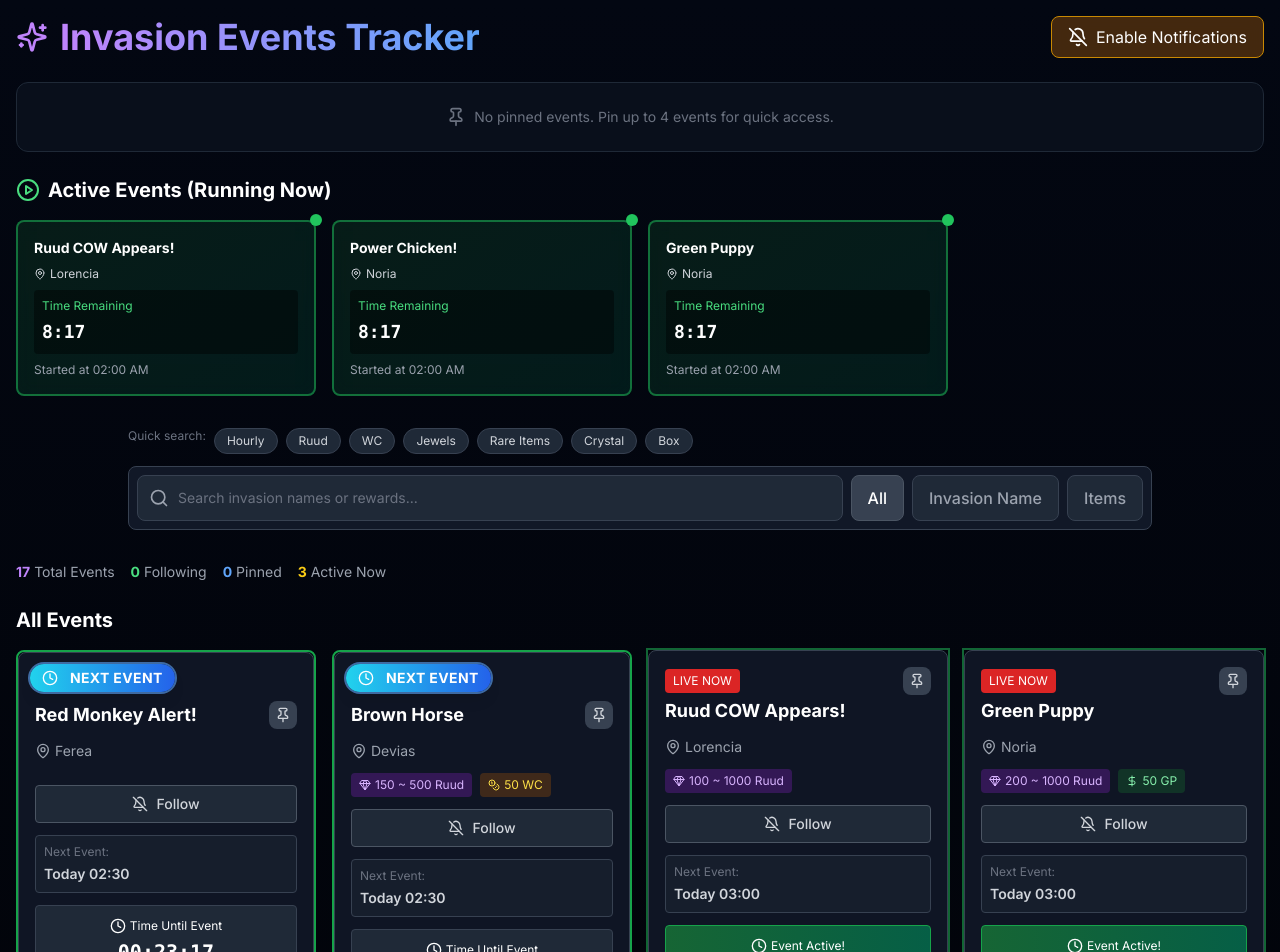
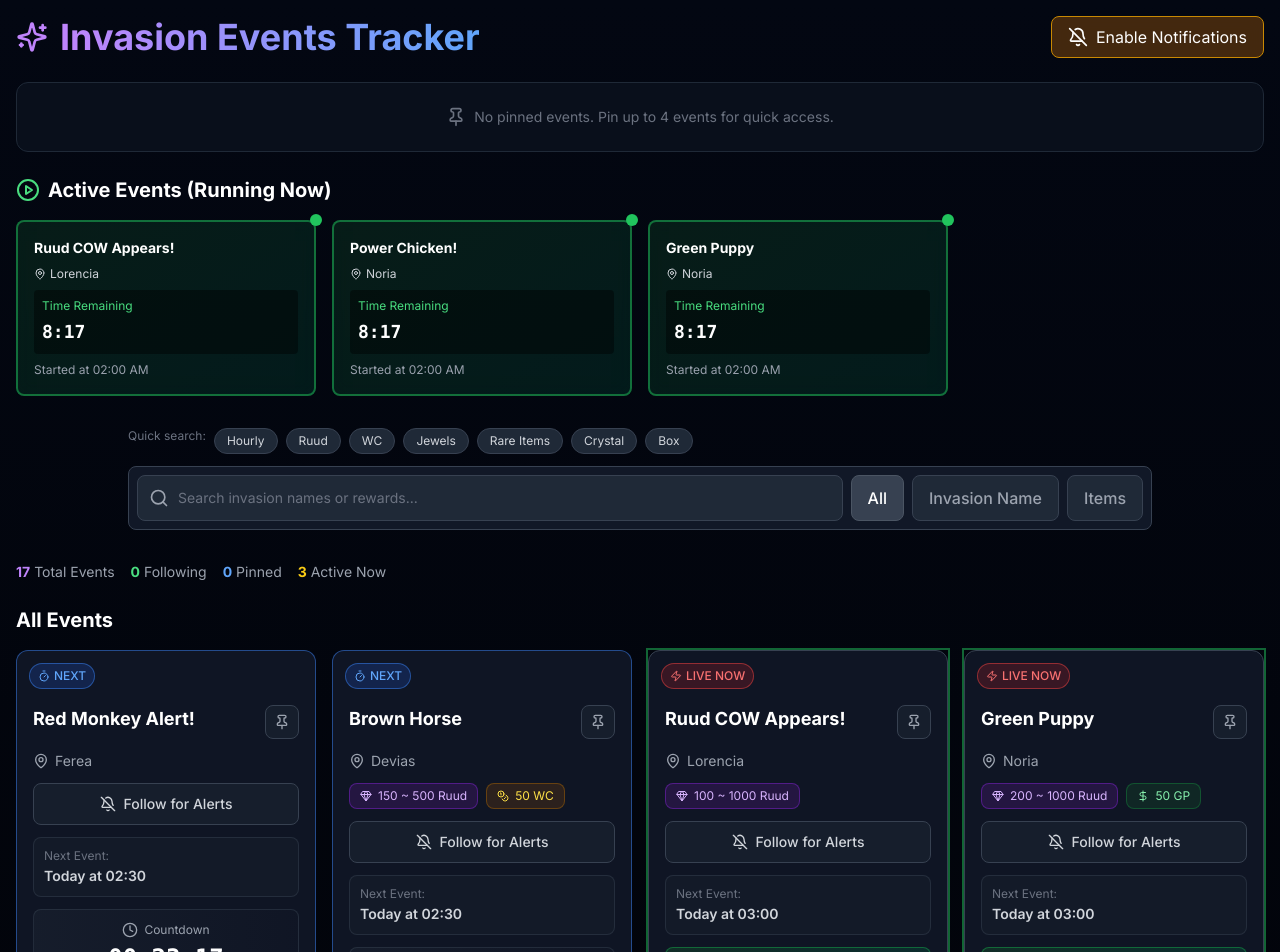
Before and after one commit to crowjay1807/event-nextjs-app, a Next.js app: page / in a window 1280 px wide. Shown: the top 952 px of the page. Built offline with nearby package versions, Linux system fonts and the light colour scheme.

Commit message:
UI Update: Improved badges stability, enhanced card design with better visual hierarchy and glassmorphism effects

```diff
--- a/app/globals.css
+++ b/app/globals.css
@@ -3,9 +3,12 @@
 @tailwind utilities;
 
 body {
-  background-color: #0f0f0f;
+  background-color: #0a0a0a;
   color: white;
   min-height: 100vh;
+  background-image:
+    radial-gradient(at 0% 0%, rgb(31, 41, 55) 0, transparent 50%),
+    radial-gradient(at 100% 100%, rgb(49, 46, 129) 0, transparent 50%);
 }
 
 .tooltip {
@@ -14,28 +17,13 @@ body {
   transform: translateY(-10px) scale(0.95);
   transition: all 0.3s cubic-bezier(0.68, -0.55, 0.265, 1.55);
   pointer-events: none;
-  box-shadow: 0 4px 24px 0 rgba(0,0,0,0.25), 0 0 0 2px rgba(0,255,255,0.08);
-  border-radius: 1rem;
-  overflow: hidden;
-  max-width: 95vw;
 }
 
 .card:hover .tooltip {
   opacity: 1;
   visibility: visible;
-  transform: translateY(0) scale(1.03);
+  transform: translateY(0) scale(1);
   pointer-events: auto;
-  z-index: 100;
-}
-
-@media (max-width: 600px) {
-  .tooltip {
-    width: 90vw !important;
-    left: 0 !important;
-    right: 0 !important;
-    margin-left: auto !important;
-    margin-right: auto !important;
-  }
 }
 
 .card {
@@ -58,14 +46,12 @@ body {
   animation: fadeInUp 0.3s ease-out;
 }
 
-/* Enhanced Glassmorphism and Tooltip Effects */
+/* Glassmorphism effect for tooltip */
 .glass-effect {
   background: rgba(17, 25, 40, 0.85);
-  backdrop-filter: blur(20px) saturate(200%);
-  -webkit-backdrop-filter: blur(20px) saturate(200%);
-  border: 1.5px solid rgba(255, 255, 255, 0.18);
-  box-shadow: 0 8px 32px 0 rgba(31, 38, 135, 0.37), 0 0 0 2px rgba(0,255,255,0.08);
-  border-radius: 1rem;
+  backdrop-filter: blur(16px) saturate(180%);
+  -webkit-backdrop-filter: blur(16px) saturate(180%);
+  border: 1px solid rgba(255, 255, 255, 0.125);
 }
 
 /* Search suggestions dropdown */
@@ -82,6 +68,7 @@ body {
 
 .search-suggestions::-webkit-scrollbar-track {
   background: #2d3748;
+  border-radius: 3px;
 }
 
 .search-suggestions::-webkit-scrollbar-thumb {
@@ -92,3 +79,35 @@ body {
 .search-suggestions::-webkit-scrollbar-thumb:hover {
   background: #718096;
 }
+
+/* Card hover effects */
+.card-hover {
+  transition: transform 0.2s ease, box-shadow 0.2s ease;
+}
+
+.card-hover:hover {
+  transform: translateY(-2px);
+  box-shadow: 0 10px 40px rgba(0, 0, 0, 0.5);
+}
+
+/* Gradient text */
+.gradient-text {
+  background: linear-gradient(to right, #a78bfa, #60a5fa);
+  -webkit-background-clip: text;
+  background-clip: text;
+  -webkit-text-fill-color: transparent;
+}
+
+/* Pulse animation for live events */
+@keyframes pulse-glow {
+  0%, 100% {
+    box-shadow: 0 0 20px rgba(34, 197, 94, 0.4);
+  }
+  50% {
+    box-shadow: 0 0 30px rgba(34, 197, 94, 0.6), 0 0 40px rgba(34, 197, 94, 0.4);
+  }
+}
+
+.live-glow {
+  animation: pulse-glow 2s ease-in-out infinite;
+}
--- a/components/EventCard.tsx
+++ b/components/EventCard.tsx
@@ -2,7 +2,7 @@
 
 import { useState, useEffect, useRef } from 'react';
 import { EventItem, isEventActive } from '@/lib/types';
-import { Clock, MapPin, Gift, Bell, BellOff, Coins, DollarSign, Gem, Pin, PinOff } from 'lucide-react';
+import { Clock, MapPin, Gift, Bell, BellOff, Coins, DollarSign, Gem, Pin, PinOff, Zap, Timer } from 'lucide-react';
 import { format } from 'date-fns';
 
 interface EventCardProps {
@@ -105,28 +105,42 @@ export default function EventCard({ event, isUpcoming = false, onFollowToggle, o
   return (
     <div
       ref={cardRef}
-      className={`card relative ${isUpcoming ? 'border-2 border-green-600 rounded-lg' : ''} ${isActive ? 'ring-2 ring-green-500 ring-opacity-50' : ''}`}
+      className={`card relative ${isActive ? 'ring-2 ring-green-500 ring-opacity-50' : ''}`}
       onMouseEnter={() => setShowTooltip(true)}
       onMouseLeave={() => setShowTooltip(false)}
     >
-      {isUpcoming && (
-        <div className="absolute left-3 top-3 z-10 flex items-center gap-2 px-3 py-1 rounded-full bg-gradient-to-r from-cyan-400 to-blue-600 shadow-lg text-white font-bold text-sm tracking-wide animate-pulse ring-2 ring-blue-400/60">
-          <Clock className="w-4 h-4 mr-1 animate-spin-slow" />
-          NEXT EVENT
+      <div className={`bg-gray-900/90 backdrop-blur rounded-xl border ${isUpcoming && !isActive ? 'border-blue-500/50' : 'border-gray-700'} hover:border-gray-600 transition-all duration-300 overflow-hidden`}>
+        {/* Card Header with Badges */}
+        <div className="relative">
+          {/* Status Badges Row */}
+          {(isUpcoming || isActive || event.pinned) && (
+            <div className="flex gap-2 p-3 pb-0">
+              {isActive && (
+                <div className="inline-flex items-center gap-1 text-xs bg-red-600/20 border border-red-500/50 text-red-400 px-2 py-1 rounded-full">
+                  <Zap className="w-3 h-3 animate-pulse" />
+                  <span className="font-medium">LIVE NOW</span>
                 </div>
               )}
-      <div className={`bg-gray-900/90 backdrop-blur rounded-lg border border-gray-700 p-4 h-full hover:border-gray-600 transition-all ${isUpcoming ? 'pt-12' : ''}`}>
-        <div className="space-y-3">
-          {/* Header with badges */}
-          <div className="flex justify-between items-start">
-            <div className="flex-1">
-              {isActive && (
-                <div className="text-xs bg-red-600 text-white px-2 py-1 rounded inline-block mb-1 animate-pulse">
-                  LIVE NOW
+              {isUpcoming && !isActive && (
+                <div className="inline-flex items-center gap-1 text-xs bg-blue-600/20 border border-blue-500/50 text-blue-400 px-2 py-1 rounded-full">
+                  <Timer className="w-3 h-3" />
+                  <span className="font-medium">NEXT</span>
                 </div>
               )}
-              <h3 className="text-lg font-bold text-white">{event.name}</h3>
+              {event.pinned && (
+                <div className="inline-flex items-center gap-1 text-xs bg-purple-600/20 border border-purple-500/50 text-purple-400 px-2 py-1 rounded-full">
+                  <Pin className="w-3 h-3" />
+                  <span className="font-medium">PINNED</span>
                 </div>
+              )}
+            </div>
+          )}
+
+          {/* Card Content */}
+          <div className="p-4 space-y-3">
+            {/* Title and Pin Button */}
+            <div className="flex justify-between items-start gap-2">
+              <h3 className="text-lg font-bold text-white flex-1">{event.name}</h3>
 
               {/* Pin Button */}
               <button
@@ -134,10 +148,10 @@ export default function EventCard({ event, isUpcoming = false, onFollowToggle, o
                   e.stopPropagation();
                   onPinToggle(event.id);
                 }}
-              className={`p-1.5 rounded-lg transition-colors ${
+                className={`p-2 rounded-lg transition-all duration-200 ${
                   event.pinned
-                  ? 'bg-purple-600 hover:bg-purple-700 text-white'
-                  : 'bg-gray-700 hover:bg-gray-600 text-gray-300'
+                    ? 'bg-purple-600/20 hover:bg-purple-600/30 text-purple-400 border border-purple-500/50'
+                    : 'bg-gray-800/50 hover:bg-gray-700/50 text-gray-400 border border-gray-700'
                 }`}
                 title={event.pinned ? 'Unpin' : 'Pin to top'}
               >
@@ -145,69 +159,84 @@ export default function EventCard({ event, isUpcoming = false, onFollowToggle, o
               </button>
             </div>
 
+            {/* Location */}
             <div className="flex items-center text-gray-400 text-sm">
-            <MapPin className="w-4 h-4 mr-1" />
+              <MapPin className="w-4 h-4 mr-1.5" />
               <span>{event.map}</span>
             </div>
 
             {/* Currency Rewards Display */}
+            {(currencies.ruud || currencies.wc || currencies.gp) && (
               <div className="flex gap-2 flex-wrap">
                 {currencies.ruud && (
-              <div className="bg-purple-900/50 px-2 py-1 rounded text-xs text-purple-300 flex items-center gap-1">
+                  <div className="bg-purple-900/30 border border-purple-700/50 px-2.5 py-1 rounded-lg text-xs text-purple-300 flex items-center gap-1.5">
                     <Gem className="w-3 h-3" />
                     {currencies.ruud.replace(/ruud/i, 'Ruud')}
                   </div>
                 )}
                 {currencies.wc && (
-              <div className="bg-yellow-900/50 px-2 py-1 rounded text-xs text-yellow-300 flex items-center gap-1">
+                  <div className="bg-yellow-900/30 border border-yellow-700/50 px-2.5 py-1 rounded-lg text-xs text-yellow-300 flex items-center gap-1.5">
                     <Coins className="w-3 h-3" />
                     {currencies.wc.replace(/wc/i, 'WC')}
                   </div>
                 )}
                 {currencies.gp && (
-              <div className="bg-green-900/50 px-2 py-1 rounded text-xs text-green-300 flex items-center gap-1">
+                  <div className="bg-green-900/30 border border-green-700/50 px-2.5 py-1 rounded-lg text-xs text-green-300 flex items-center gap-1.5">
                     <DollarSign className="w-3 h-3" />
                     {currencies.gp.replace(/gp/i, 'GP')}
                   </div>
                 )}
               </div>
+            )}
 
+            {/* Follow Button */}
             <button
               onClick={() => onFollowToggle(event.id)}
-            className={`w-full py-2 px-3 rounded text-sm font-medium transition-colors flex items-center justify-center gap-2 ${
+              className={`w-full py-2.5 px-3 rounded-lg text-sm font-medium transition-all duration-200 flex items-center justify-center gap-2 ${
                 event.following
-              ? 'bg-green-700 hover:bg-green-600 text-white'
-              : 'bg-gray-800 hover:bg-gray-700 text-gray-300 border border-gray-600'
+                ? 'bg-green-600/20 hover:bg-green-600/30 text-green-400 border border-green-500/50'
+                : 'bg-gray-800/50 hover:bg-gray-700/50 text-gray-300 border border-gray-700'
               }`}
             >
               {event.following ? (
                 <>
                   <Bell className="w-4 h-4" />
-                Following
+                  <span>Following</span>
                 </>
               ) : (
                 <>
                   <BellOff className="w-4 h-4" />
-                Follow
+                  <span>Follow for Alerts</span>
                 </>
               )}
             </button>
 
+            {/* Next Event Time */}
             {nextEventTime && (
-            <div className="bg-gray-800/50 rounded p-2 border border-gray-700">
-              <p className="text-xs text-gray-500 mb-1">Next Event:</p>
+              <div className="bg-gray-800/30 rounded-lg p-2.5 border border-gray-700/50">
+                <p className="text-xs text-gray-500 mb-0.5">Next Event:</p>
                 <p className="text-sm font-semibold text-gray-300">
-                Today {format(nextEventTime, 'HH:mm')}
+                  Today at {format(nextEventTime, 'HH:mm')}
                 </p>
               </div>
             )}
 
-          <div className={`${isActive ? 'bg-gradient-to-r from-green-800 to-emerald-800' : 'bg-gray-800'} text-white rounded p-3 text-center border ${isActive ? 'border-green-600' : 'border-gray-700'}`}>
-            <div className="flex items-center justify-center mb-1">
-              <Clock className="w-4 h-4 mr-1" />
-              <span className="text-xs">{isActive ? 'Event Active!' : 'Time Until Event'}</span>
+            {/* Countdown Timer */}
+            <div className={`relative rounded-lg p-3 text-center overflow-hidden ${
+              isActive
+                ? 'bg-gradient-to-r from-green-900/40 to-emerald-900/40 border border-green-600/50'
+                : 'bg-gradient-to-r from-gray-800/40 to-gray-900/40 border border-gray-700/50'
+            }`}>
+              <div className="relative z-10">
+                <div className="flex items-center justify-center mb-1 gap-1.5">
+                  <Clock className="w-4 h-4 text-gray-400" />
+                  <span className="text-xs text-gray-400">{isActive ? 'Event Active' : 'Countdown'}</span>
                 </div>
-            <div className="text-xl font-bold font-mono">{isActive ? 'LIVE' : timeLeft}</div>
+                <div className="text-2xl font-bold font-mono text-white">
+                  {isActive ? 'LIVE' : timeLeft}
+                </div>
+              </div>
+            </div>
           </div>
         </div>
       </div>
@@ -273,7 +302,7 @@ export default function EventCard({ event, isUpcoming = false, onFollowToggle, o
                 {Array.from(new Set(event.times.map(time => format(time, 'HH:mm'))))
                   .slice(0, 12)
                   .map((timeStr, index) => (
-                    <span key={index} className="px-2 py-1 bg-blue-500/20 rounded text-xs text-blue-300 font-mono">
+                    <span key={index} className="px-2 py-1 bg-blue-500/20 rounded text-xs text-blue-300 font-mono border border-blue-500/30">
                       {timeStr}
                     </span>
                   ))}
```
Lines whose indentation alone changed are shown as unchanged.
